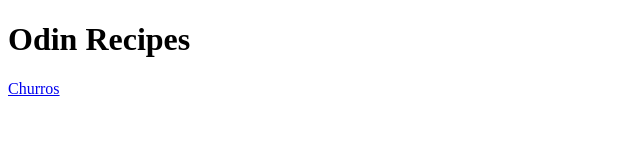
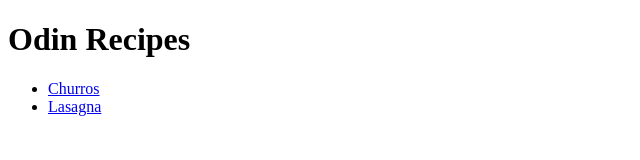
Before and after one commit to jule-tech/odin-recipes, a plain HTML site: page index.html in a window 1280 px wide. Shown: the whole page, without its empty margins (0-640 px from the left). Drawn offline with Linux system fonts and the light colour scheme.

Commit message:
Add index.html

```diff
--- a/index.html
+++ b/index.html
@@ -8,6 +8,9 @@
 </head>
 <body>
     <h1>Odin Recipes</h1>
-    <a href="recipes/churros.html">Churros</a>
+    <ul>
+        <li><a href="recipes/churros.html">Churros</a></li>
+        <li><a href="recipes/lasagna.html">Lasagna</a></li>
+    </ul>
 </body>
 </html>
```
